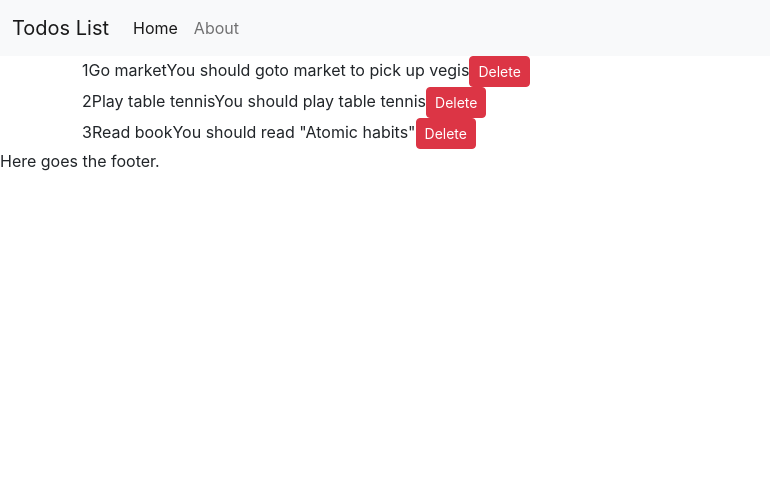
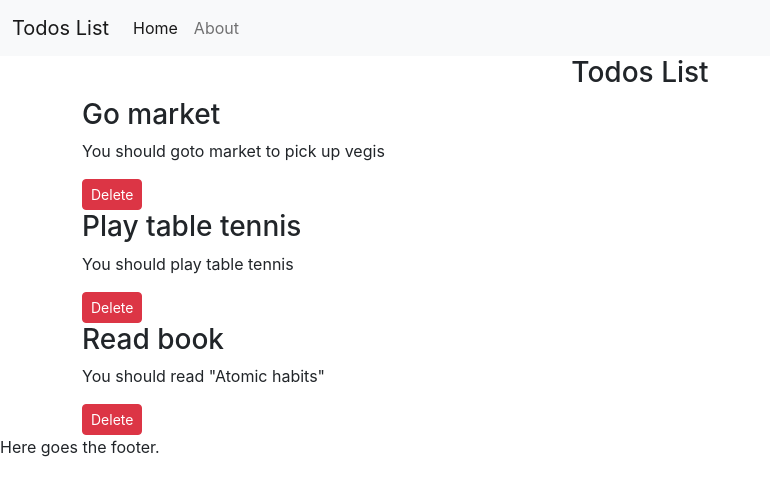
Before and after one commit to Sadam-PK/react-todo, a React (Create React App) app: page / in a window 1280 px wide. Shown: the top 496 px of the page, without its empty margins (0-770 px from the left). Built offline with nearby package versions, Linux system fonts and the light colour scheme.

Commit message:
todos and delete done

```diff
--- a/src/App.js
+++ b/src/App.js
@@ -2,9 +2,18 @@ import './App.css';
 import Header from './MyComponents/Header';
 import Footer from "./MyComponents/Footer";
 import Todos from "./MyComponents/Todos";
+import React, { useState } from 'react';
 
 function App() {
-  let todos = [
+  function onDelete(todo) {
+    console.log('Hey bro, i am ondelete', todo)
+
+    setTodos(todos.filter((e)=>{
+      return e!==todo
+    }));
+  }
+
+  const [todos, setTodos] = useState([
     {
       sno: 1,
       title: 'Go market',
@@ -18,11 +27,11 @@ function App() {
       title: 'Read book',
       desc: 'You should read "Atomic habits"'
     }
-  ]
+  ]);
   return (
     <>
       <Header title='Todos List' />
-      <Todos todos={todos} />
+      <Todos todos={todos} onDelete={onDelete} />
       <Footer />
     </>
   );
--- a/src/MyComponents/Todo.js
+++ b/src/MyComponents/Todo.js
@@ -4,10 +4,14 @@ export default function Todo(props) {
 
     return (
         <div>
-            {props.todo.sno}
-            {props.todo.title}
-            {props.todo.desc}
-            <button className="btn btn-sm btn-danger" >Delete</button>
+            <>
+                <h3 >{props.todo.title}</h3>
+                <p>{props.todo.desc}</p>
+                <button className="btn btn-sm btn-danger"
+                    onClick={() => { props.onDelete(props.todo) }}>Delete</button>
+            </>
+
         </div>
+
     )
 }
--- a/src/MyComponents/Todos.js
+++ b/src/MyComponents/Todos.js
@@ -4,9 +4,12 @@ export default function Todos(props) {
 
     return (
         <div className="container">
-            {props.todos.map((e) => {
-                return <Todo todo={e} />
-            })}
+            <h3 className="text-center">Todos List</h3>
+
+            {props.todos.length === 0 ? 'no todos to display' :
+                props.todos.map((e) => {
+                    return <Todo todo={e} key={e.sno} onDelete={props.onDelete} />
+                })}
         </div>
     )
 }
```
